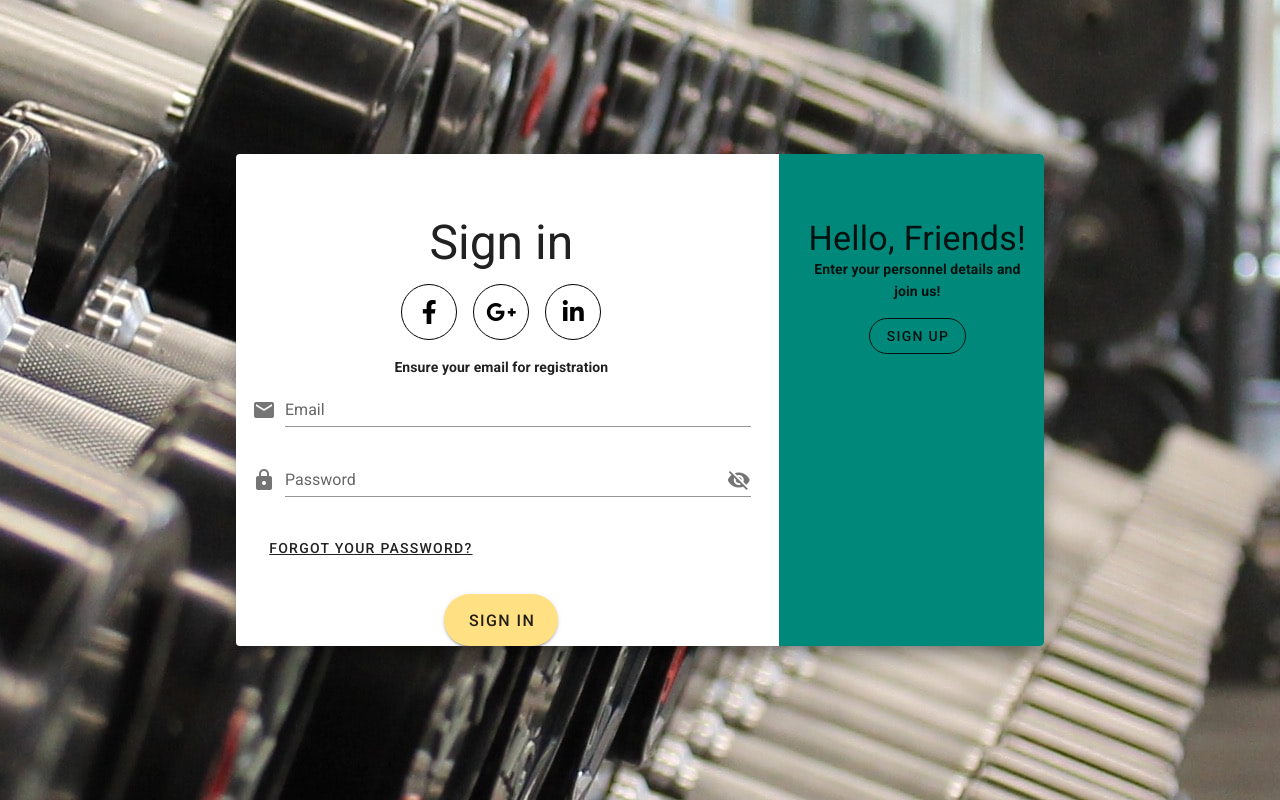
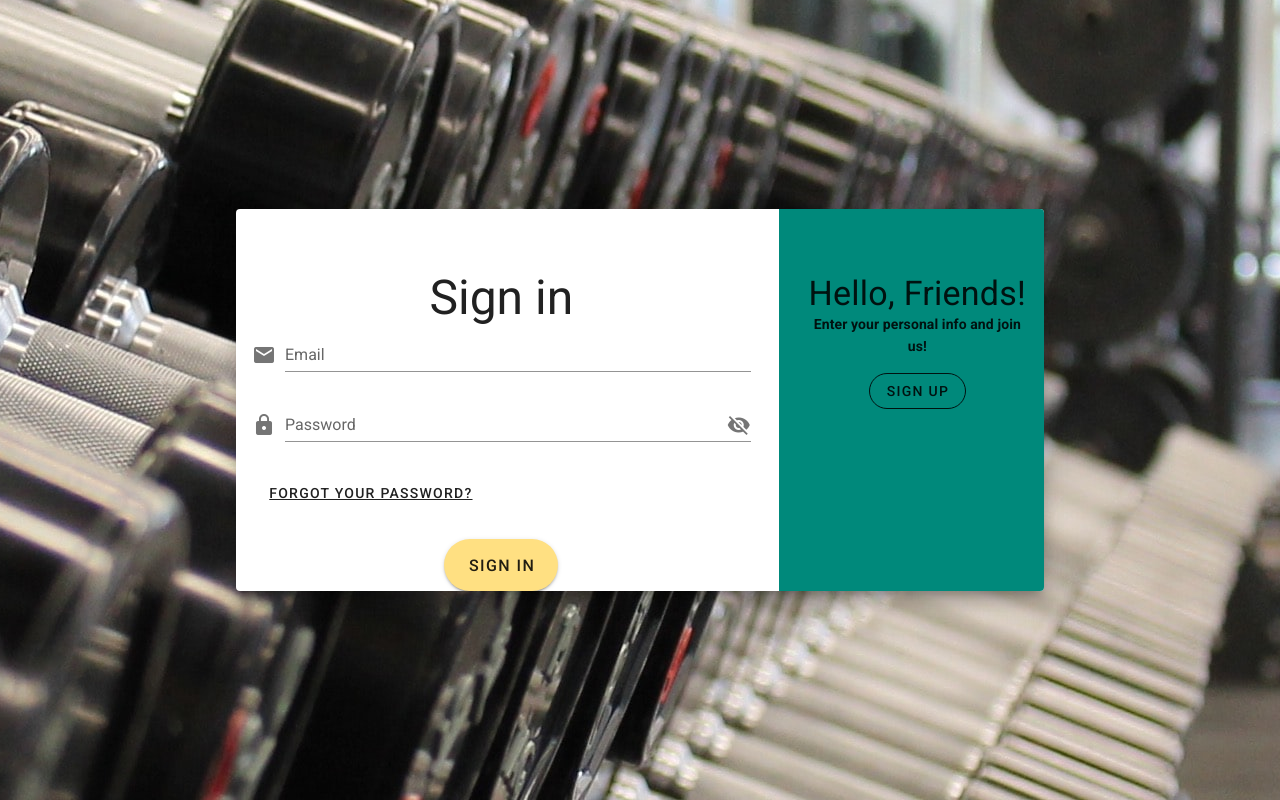
Before and after one commit to Yatex/HCI-TP2, a Vue app: page / in a window 1280 px wide. Built offline with nearby package versions, Linux system fonts and the light colour scheme.

Commit message:
Separated signin from signup

```diff
--- a/src/App.vue
+++ b/src/App.vue
@@ -1,9 +1,9 @@
 <template>
   <v-app>
     <!-- <Navbar /> -->
-    <v-content>
+    <v-main>
       <router-view></router-view>
-    </v-content>
+    </v-main>
   </v-app>
 </template>
 
@@ -14,5 +14,5 @@
     components: {},
 
     data: () => ({}),
-  };
+  }
 </script>
--- a/src/router/index.js
+++ b/src/router/index.js
@@ -1,6 +1,6 @@
 import Vue from 'vue'
 import VueRouter from 'vue-router'
-import Home from '../views/Home.vue'
+import Home from '../views/welcome/Home.vue'
 
 Vue.use(VueRouter)
 
--- a/src/views/Home.vue
+++ b/src/views/Signup.vue
@@ -1,6 +1,6 @@
 <template>
   <v-app>
-    <v-content>
+    <v-main>
       <v-parallax src="../assets/gym2.jpg" height="800">
       <v-container class="fill-height" fluid>
         <v-row align="center" justify="center">
@@ -119,7 +119,7 @@
         </v-row>
       </v-container>
       </v-parallax>
-    </v-content>
+    </v-main>
   </v-app>
 </template>
 
--- /dev/null
+++ b/src/views/welcome/Home.vue
@@ -0,0 +1,44 @@
+<template>
+  <v-app>
+    <v-main>
+
+      <v-parallax src="../../assets/gym2.jpg" height="800">
+        <v-container class="fill-height" fluid>
+          <v-row align="center" justify="center">
+            <v-col cols="12" sm="8" md="8">
+              <v-card class="elevation-12">
+                <v-window v-model="step" class="dark">
+
+                  <v-window-item :value="1">
+                    <Signin v-model="step"/>
+                  </v-window-item>
+
+                  <v-window-item :value="2">
+                    <Signup/>
+                  </v-window-item>
+
+                </v-window>
+              </v-card>
+            </v-col>
+          </v-row>
+        </v-container>
+      </v-parallax>
+
+    </v-main>
+  </v-app>
+</template>
+
+<script>
+  import Signin from './Signin'
+  import Signup from './Signup'
+
+  export default {
+    components: {Signin, Signup},
+    data: () => ({
+      step: 1,
+    }),
+    props: {
+      source: String
+    }
+  }
+</script>
--- /dev/null
+++ b/src/views/welcome/Signin.vue
@@ -0,0 +1,98 @@
+<template>
+    <v-row>
+
+        <v-col cols="12" md="8">
+            <v-card-text class="mt-12">
+                <h1 class="text-center display-2">Sign in</h1>
+
+                <v-form ref="form" :v-model="validForm" lazy-validation>
+                    <v-text-field :v-model="email" :rules="emailRules" label="Email"
+                         prepend-icon="email" type="text" color="teal-accent-3"/>
+
+                    <v-text-field :v-model="password" :rules="passwordRules" label="Password"
+                        prepend-icon="lock" :type="showPass ? 'text' : 'password'" color="teal-accent-3"
+                        :append-icon="showPass ? 'mdi-eye' : 'mdi-eye-off'" @click:append="showPass = !showPass"/>
+                </v-form>
+
+                <v-dialog :v-model="dialog" width="500" overlay-color="white">
+                    <template v-slot:activator="{ on, attrs }">
+                        <v-btn class="text-decoration-underline text-center mt-3" v-bind="attrs" v-on="on" text>
+                            Forgot your password?
+                        </v-btn>
+                    </template>
+
+                    <v-card>
+                        <v-card-title class="headline teal darken-1">
+                            Forgot your password?
+                        </v-card-title>
+
+                        <v-card-text>
+                            <p>Dont worry. Resetting your password is easy, just tell us the email address you registered with.</p>
+                            <v-text-field :v-model="email" :rules="emailRules" label="E-mail" required></v-text-field>
+                        </v-card-text>
+
+                        <v-divider></v-divider>
+
+                        <v-card-actions>
+                            <v-btn color="grey lighten-1" class="mr-4" @click="dialog = false">
+                                Cancel
+                            </v-btn>
+                            <v-spacer></v-spacer>
+                            <v-btn color="yellow darken-1" class="mr-4" @click="dialog = false">
+                                Send
+                            </v-btn>
+                        </v-card-actions>
+                    </v-card>
+                </v-dialog>
+            </v-card-text>
+
+
+            <div class="text-center mt-3">
+                <v-btn rounded :disabled="!validForm" x-large class="amber lighten-3 text-center"
+                    @click="signIn" to="/main">SIGN IN</v-btn>
+            </div>
+        </v-col>
+
+        <v-col cols="12" md="4" class="teal darken-1">
+            <v-card-text class="mt-12">
+                <h1 class="text-center display-1">Hello, Friends!</h1>
+                <h4 class="text-center">Enter your personal info and join us!</h4>
+            </v-card-text>
+
+            <div class="text-center">
+                <v-btn rounded outlined>SIGN UP</v-btn>
+            </div>
+        </v-col>
+
+    </v-row>
+</template>
+
+
+<script>
+  export default {
+    data: () => ({
+        email: '', password: '',
+
+        validForm: true,
+        showPass: false,
+        dialog: false,
+
+        emailRules: [
+            v => !!v || 'E-mail is required',
+            v => /.+@.+\..+/.test(v) || 'E-mail must be valid',
+        ],
+        passwordRules: [
+          value => !!value || 'Required.'
+        ]
+    }),
+
+    methods:{
+        props:['value'],
+        signIn(){
+            // if(this.$refs.form.validate()){
+
+            // }
+        }
+    }
+  }
+</script>
--- /dev/null
+++ b/src/views/welcome/Signup.vue
@@ -0,0 +1,80 @@
+<template>
+    <v-row class="fill-height">
+
+        <v-col cols="12" md="4" class="teal darken-1">
+            <v-card-text class="mt-12">
+                <h1 class="text-center display-1">Welcome Back!</h1>
+                <h4 class="text-center">To keep connected with us please login with your info</h4>
+            </v-card-text>
+
+            <div class="text-center">
+                <v-btn rounded outlined @click="step--">SIGN IN</v-btn>
+            </div>
+        </v-col>
+
+        <v-col cols="12" md="8">
+            <v-card-text class="mt-12">
+
+                <h1 class="text-center display-2">Create Account</h1>
+
+                <h4 class="text-center mt-4">Ensure your email for registration</h4>
+
+                <v-form ref="form" v-model="validForm" lazy-validation>
+                    <v-text-field label="Name" prepend-icon="person" type="text" color="teal-accent-3"
+                        :v-model="name" :rules="nameRules"/>
+
+                    <v-text-field label="Email" prepend-icon="email" type="text" color="teal-accent-3"
+                         :v-model="email"  :rules="emailRules"/>
+
+                    <v-text-field label="Password" prepend-icon="lock" :type="showPass ? 'text' : 'password'" color="teal-accent-3" :append-icon="showPass ? 'mdi-eye' : 'mdi-eye-off'"
+                         :v-model="newPassword" :rules="passwordRules" @click:append="showPass = !showPass"/>
+
+                    <v-text-field label="Confirm Password" prepend-icon="lock" :type="showConfPass ? 'text' : 'password'" color="teal-accent-3" :append-icon="showConfPass ? 'mdi-eye' : 'mdi-eye-off'"
+                        :v-model="confirmNewPassword" :rules="confirmPasswordRules" @click:append="showConfPass = !showConfPass"/>
+                </v-form>
+
+                <div class="text-center mt-5">
+                    <v-btn rounded :disabled="!validForm" x-large color="amber lighten-3 text-center" class="mr-4"
+                        to="/main">SIGN UP</v-btn>
+                </div>
+            </v-card-text>
+        </v-col>
+
+    </v-row>
+</template>
+
+
+<script>
+//   import {UserApi} from '../../api/user'
+
+  export default {
+    data: () => ({
+        email: '', password: '',
+
+        validForm: true,
+        showPass: false,
+        showConfPass: false,
+
+        nameRules: [
+            v => !!v || 'Name is required',
+            v => (v && v.length < 15) || 'Name must be less than 15 characters',
+        ],
+        emailRules: [
+            v => !!v || 'E-mail is required',
+            v => /.+@.+\..+/.test(v) || 'E-mail must be valid',
+        ],
+        passwordRules: [
+          value => !!value || 'Required.',
+          v => v.length >= 8 || 'Min 8 characters',
+        ]
+    }),
+
+    methods:{
+        signUp(){
+            // if(this.$refs.form.validate()){
+
+            // }
+        }
+    }
+  }
+</script>
```
Also changed, not shown: src/views/routines/Routines.vue (indentation only).
